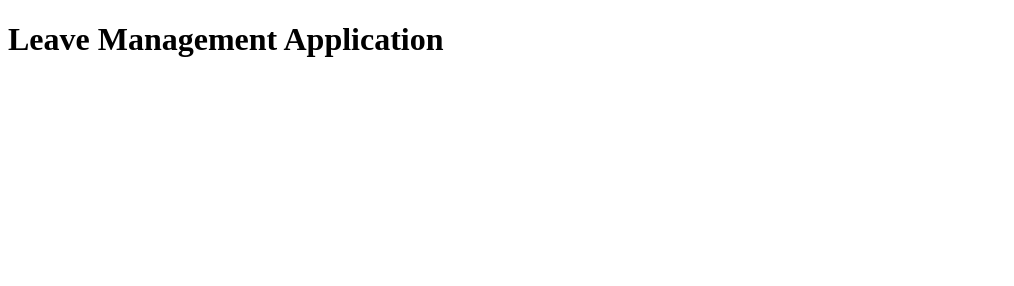
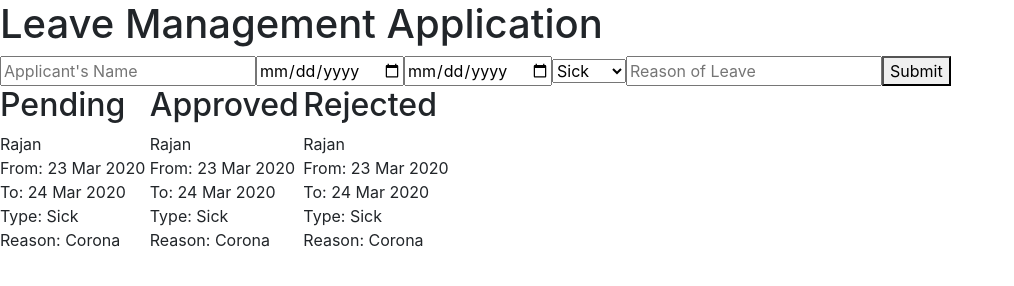
Before and after one commit to rajanjamu/rajanjamu.github.io, a plain HTML site: page main.html in a window 1280 px wide. Shown: the whole page, without its empty margins (0-1014 px from the left). Drawn offline with nearby package versions, Linux system fonts and the light colour scheme.

Commit message:
basic ui

```diff
--- a/main.html
+++ b/main.html
@@ -2,11 +2,75 @@
 <html lang="en">
     <head>
         <meta charset="UTF-8">
+        <link rel="stylesheet" href="https://stackpath.bootstrapcdn.com/bootstrap/4.3.1/css/bootstrap.min.css" integrity="sha384-ggOyR0iXCbMQv3Xipma34MD+dH/1fQ784/j6cY/iJTQUOhcWr7x9JvoRxT2MZw1T" crossorigin="anonymous">
         <title>Leave App</title>
     </head>
 
     <body>
         <h1>Leave Management Application</h1>
+
+        <!-- Input form -->
+        <form class="form-inline" action="" method="">
+          <input type="text" class="add_name" name="name" value="" placeholder="Applicant's Name">
+          <input type="date" class="add_from_date" name="fromDate" value="">
+          <input type="date" class="add_to_date" name="toDate" value="">
+          <select class="add_type" name="leaveType">
+            <option value="sick">Sick</option>
+            <option value="casual">Casual</option>
+            <option value="other">Other</option>
+          </select>
+          <input type="text" class="add_reason" name="reason" value="" placeholder="Reason of Leave">
+          <button type="button" class="add_btn" name="button">Submit</button>
+        </form>
+
+        <!-- Display leave applications -->
+        <div class="">
+          <!-- Pending leave application'S' -->
+          <div class="" style="display: inline-block">
+            <h2>Pending</h2>
+            <!-- Pending leave application -->
+            <div class="">
+              <p>
+                Rajan<br>
+                From: 23 Mar 2020<br>
+                To: 24 Mar 2020<br>
+                Type: Sick<br>
+                Reason: Corona<br>
+              </p>
+            </div>
+          </div>
+
+          <!-- Approved leave application'S' -->
+          <div class="" style="display: inline-block">
+            <h2>Approved</h2>
+            <!-- Approved leave application -->
+            <div class="">
+              <p>
+                Rajan<br>
+                From: 23 Mar 2020<br>
+                To: 24 Mar 2020<br>
+                Type: Sick<br>
+                Reason: Corona<br>
+              </p>
+            </div>
+          </div>
+
+          <!-- Rejected leave application'S' -->
+          <div class="" style="display: inline-block">
+            <h2>Rejected</h2>
+            <!-- Rejected leave application -->
+            <div class="">
+              <p>
+                Rajan<br>
+                From: 23 Mar 2020<br>
+                To: 24 Mar 2020<br>
+                Type: Sick<br>
+                Reason: Corona<br>
+              </p>
+            </div>
+          </div>
+        </div>
+
         <script src="main.js"></script>
     </body>
 </html>
```
